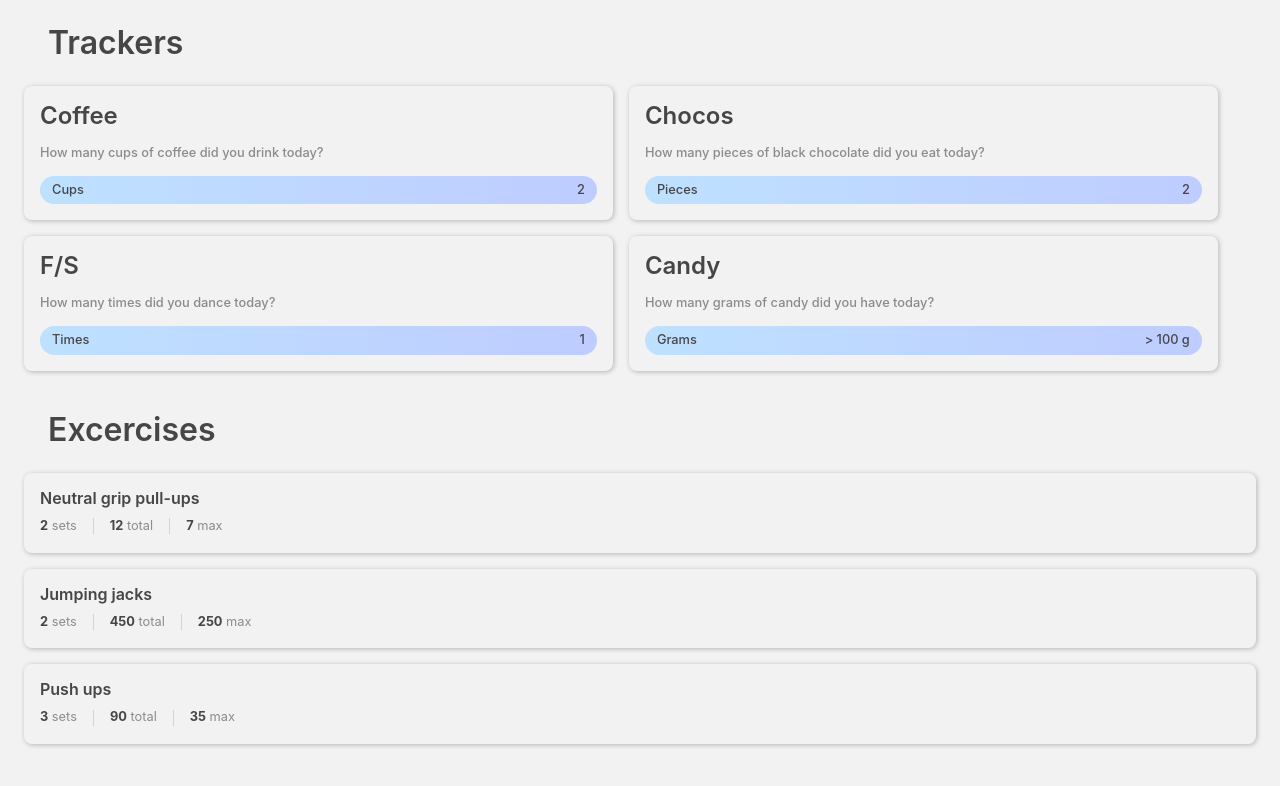
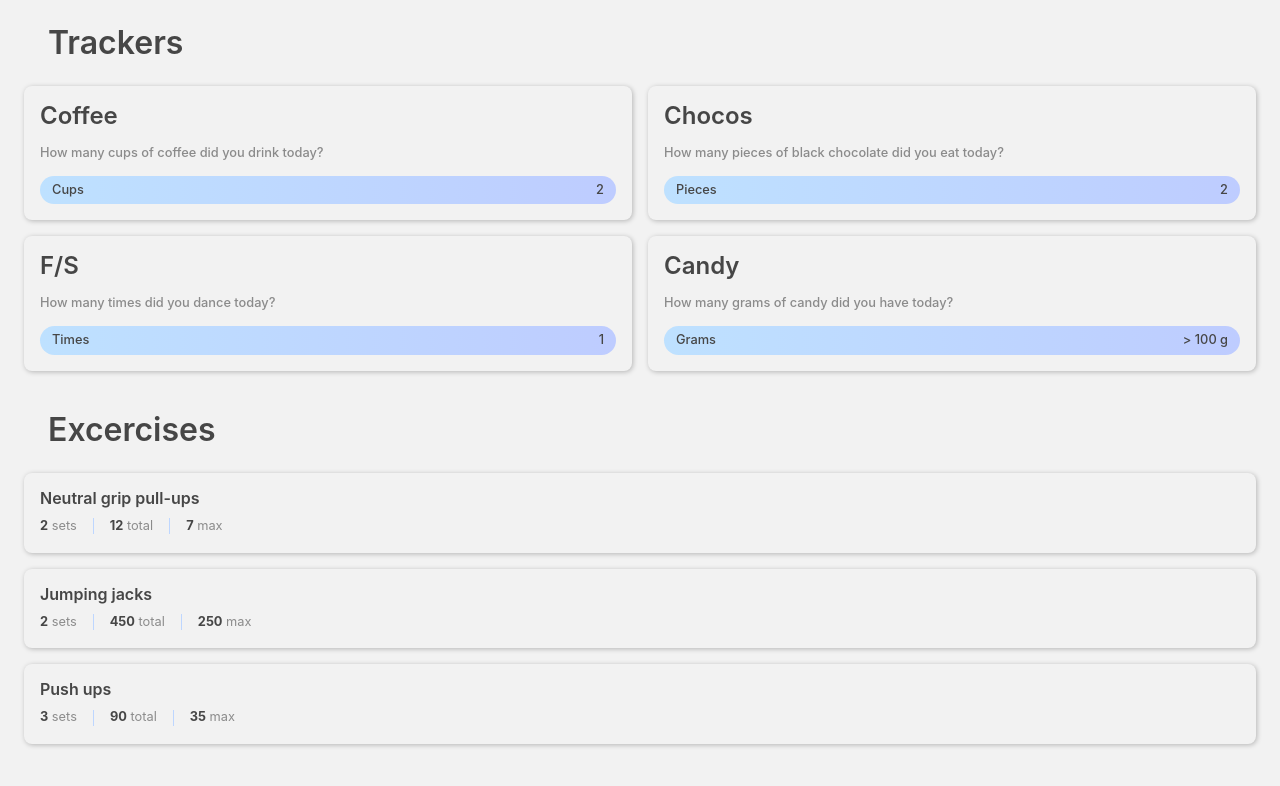
Before and after one commit to shogek/blue-sunflower, a Vue app: page / in a window 1280 px wide. Shown: the top 786 px of the page. Built offline with nearby package versions, Linux system fonts and the light colour scheme.

Commit message:
Fix tracker cards not taking exactly half of the container

```diff
--- a/src/components/tracker-item/TrackerItem.vue
+++ b/src/components/tracker-item/TrackerItem.vue
@@ -26,11 +26,13 @@ defineProps<{
 
 <style scoped>
 .wrapper {
+    --gap: 16px;
     display: flex;
     flex-direction: column;
     justify-content: space-between;
-    gap: 16px;
+    gap: var(--gap);
     width: 47.8%;
+    width: calc((100% - var(--gap)) / 2);
     padding: 16px;
     border-radius: 8px;
     border: var(--card-border);
```
